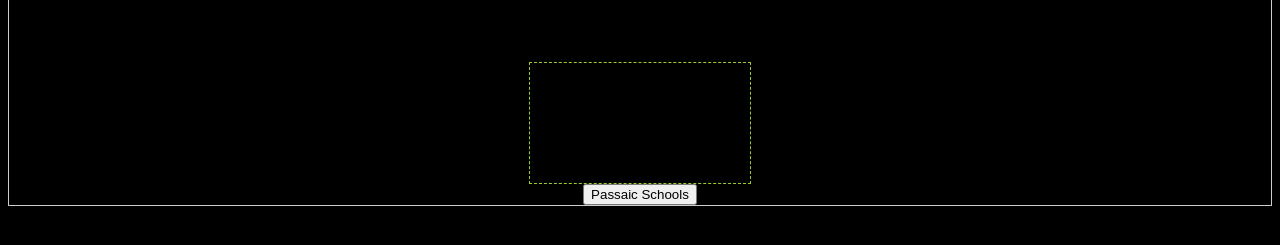
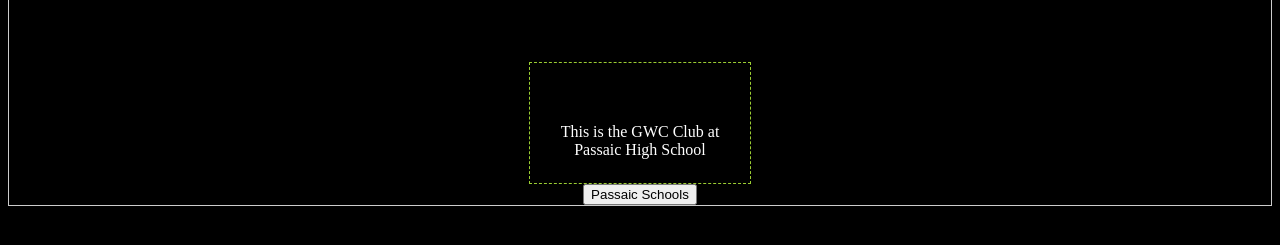
Before and after one commit to lizabethA/PHS-GWC.github.io, a plain HTML site: page index.html in a window 1280 px wide. Shown: the part 331-576 px from the top of the page. Drawn offline with Linux system fonts and the light colour scheme.

Commit message:
Update index.html

```diff
--- a/index.html
+++ b/index.html
@@ -13,7 +13,7 @@
         <h1>Girls Who Code Club</h1>
         <div style="width:200px;height:100px;padding:10px;border:1px dashed yellowgreen;">
           <p>Club in Passaic New Jersey</p>
-          <p><p style="color: #000000";> This is the GWC Club at Passaic High School </p> </div>
+          <p><p style="color: #FFFFFF";> This is the GWC Club at Passaic High School </p> </div>
         <a href="http://passaicshools.org/"><button>Passaic Schools</button></a>
       </center>
     </body>
```
